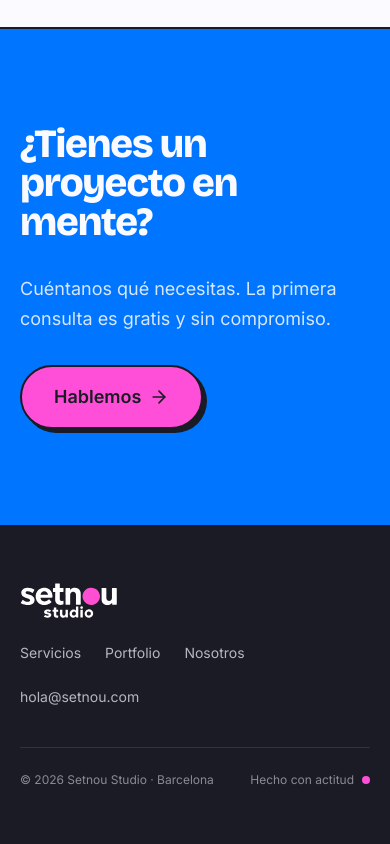
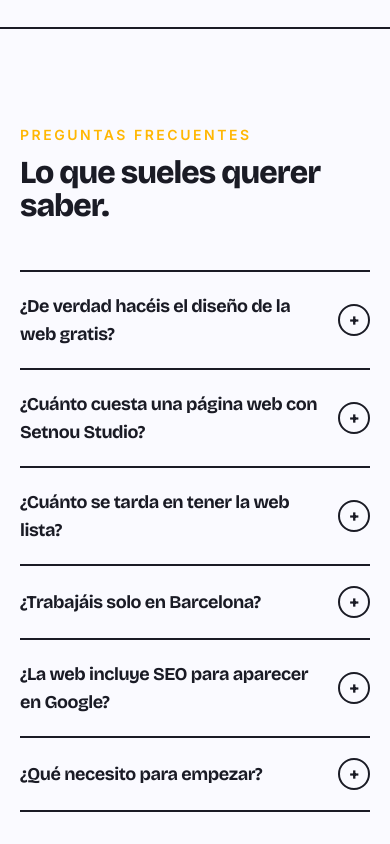
Before and after one commit to setnou-studio/setnou-web, a Next.js app: page / in a window 390 px wide. Shown: the part 6980-7824 px from the top of the page. Built offline with nearby package versions, Linux system fonts and the light colour scheme.

Commit message:
SEO/GEO: dominio setnoustudio.com, FAQ + FAQPage schema, JSON-LD con telefono, sitemap limpio

```diff
--- a/src/app/layout.tsx
+++ b/src/app/layout.tsx
@@ -19,7 +19,7 @@ const bricolage = Bricolage_Grotesque({
 });
 
 // Dominio canónico del sitio
-const SITE_URL = "https://setnou.studio";
+const SITE_URL = "https://setnoustudio.com";
 
 export const metadata: Metadata = {
   metadataBase: new URL(SITE_URL),
--- a/src/app/page.tsx
+++ b/src/app/page.tsx
@@ -99,17 +99,49 @@ const MARQUEE = [
   "Tiendas online",
 ];
 
+const SITE = "https://setnoustudio.com";
+
+// Preguntas frecuentes (contenido real + FAQPage schema → clave para SEO y GEO/IA)
+const FAQS = [
+  {
+    q: "¿De verdad hacéis el diseño de la web gratis?",
+    a: "Sí. Diseñamos tu web sin coste inicial y solo la pagas si te gusta el resultado. Así eliminamos el riesgo para ti: ves el trabajo terminado antes de decidir.",
+  },
+  {
+    q: "¿Cuánto cuesta una página web con Setnou Studio?",
+    a: "El diseño lo haces sin adelantar nada; solo pagas si te convence. El precio final depende del alcance (número de páginas, tienda online, SEO), pero desde el día 1 sabes exactamente lo que vas a pagar, sin sorpresas ni letra pequeña.",
+  },
+  {
+    q: "¿Cuánto se tarda en tener la web lista?",
+    a: "Una web a medida suele estar lista en unas 2 semanas de media desde que tenemos los contenidos, dependiendo de la complejidad del proyecto.",
+  },
+  {
+    q: "¿Trabajáis solo en Barcelona?",
+    a: "Tenemos sede en Barcelona, pero trabajamos con clientes de toda España en remoto. Tienes acceso directo a las personas que hacen el trabajo, sin intermediarios.",
+  },
+  {
+    q: "¿La web incluye SEO para aparecer en Google?",
+    a: "Sí. Cada web se construye con una base técnica optimizada para SEO (velocidad, estructura, datos estructurados) y ofrecemos posicionamiento orgánico para que aparezcas donde te buscan tus clientes.",
+  },
+  {
+    q: "¿Qué necesito para empezar?",
+    a: "Solo contarnos de qué va tu empresa. Rellena el formulario o escríbenos por WhatsApp y en menos de 24 h te decimos los siguientes pasos. La primera consulta es gratis y sin compromiso.",
+  },
+];
+
 // Datos estructurados (Schema.org) para SEO local y rich results
 const JSON_LD = {
   "@context": "https://schema.org",
   "@type": "ProfessionalService",
+  "@id": `${SITE}/#business`,
   name: "Setnou Studio",
   description:
     "Estudio de diseño web, SEO y estrategia digital en Barcelona. Webs a medida que convierten visitas en clientes.",
-  url: "https://setnou.studio",
+  url: SITE,
   email: "hola@setnou.com",
-  image: "https://setnou.studio/logo.svg",
-  logo: "https://setnou.studio/logo.svg",
+  telephone: "+34627411942",
+  image: `${SITE}/logo.svg`,
+  logo: `${SITE}/logo.svg`,
   priceRange: "€€",
   areaServed: { "@type": "Country", name: "España" },
   address: {
@@ -133,12 +165,27 @@ const JSON_LD = {
   slogan: "Tu web debería trabajar tanto como tú.",
 };
 
+// FAQPage schema (rich results en Google + citaciones en buscadores de IA)
+const FAQ_LD = {
+  "@context": "https://schema.org",
+  "@type": "FAQPage",
+  mainEntity: FAQS.map((f) => ({
+    "@type": "Question",
+    name: f.q,
+    acceptedAnswer: { "@type": "Answer", text: f.a },
+  })),
+};
+
 export default function Home() {
   return (
     <>
       <script
         type="application/ld+json"
         dangerouslySetInnerHTML={{ __html: JSON.stringify(JSON_LD) }}
+      />
+      <script
+        type="application/ld+json"
+        dangerouslySetInnerHTML={{ __html: JSON.stringify(FAQ_LD) }}
       />
       <span id="top" />
       <Nav />
@@ -333,6 +380,39 @@ export default function Home() {
           </div>
         </section>
 
+        {/* ════ FAQ ════ */}
+        <section id="faq" className="border-t-2 border-ink py-24 md:py-28">
+          <div className="mx-auto max-w-3xl px-5">
+            <div className="reveal mb-12">
+              <p className="mb-3 text-sm font-semibold uppercase tracking-[0.18em] text-gold">
+                Preguntas frecuentes
+              </p>
+              <h2 className="font-display text-[clamp(2rem,5vw,3.25rem)] font-extrabold leading-[1.02] tracking-[-0.03em]">
+                Lo que sueles querer saber.
+              </h2>
+            </div>
+
+            <div className="flex flex-col">
+              {FAQS.map((f) => (
+                <details
+                  key={f.q}
+                  className="reveal group border-b-2 border-ink py-5 first:border-t-2"
+                >
+                  <summary className="flex cursor-pointer items-center justify-between gap-4 font-display text-lg font-bold tracking-tight [&::-webkit-details-marker]:hidden">
+                    {f.q}
+                    <span className="grid size-8 shrink-0 place-items-center rounded-full border-2 border-ink text-xl leading-none transition-transform group-open:rotate-45">
+                      +
+                    </span>
+                  </summary>
+                  <p className="mt-3 max-w-2xl leading-relaxed text-muted-foreground">
+                    {f.a}
+                  </p>
+                </details>
+              ))}
+            </div>
+          </div>
+        </section>
+
         {/* ════ CTA final ════ */}
         <section id="contacto" className="border-y-2 border-ink bg-electric text-paper">
           <div className="mx-auto flex max-w-6xl flex-col items-start gap-8 px-5 py-24 md:py-28">
--- a/src/app/robots.ts
+++ b/src/app/robots.ts
@@ -1,6 +1,6 @@
 import type { MetadataRoute } from "next";
 
-const SITE_URL = "https://setnou.studio";
+const SITE_URL = "https://setnoustudio.com";
 
 export default function robots(): MetadataRoute.Robots {
   return {
--- a/src/app/sitemap.ts
+++ b/src/app/sitemap.ts
@@ -1,14 +1,11 @@
 import type { MetadataRoute } from "next";
 
-const SITE_URL = "https://setnou.studio";
+const SITE_URL = "https://setnoustudio.com";
 
 export default function sitemap(): MetadataRoute.Sitemap {
   const lastModified = new Date();
-  // Single-page: las secciones se indexan vía anclas de la home.
+  // Web de una sola página: se indexa la home (los #fragmentos no cuentan como URLs).
   return [
     { url: SITE_URL, lastModified, changeFrequency: "monthly", priority: 1 },
-    { url: `${SITE_URL}/#servicios`, lastModified, changeFrequency: "monthly", priority: 0.8 },
-    { url: `${SITE_URL}/#portfolio`, lastModified, changeFrequency: "monthly", priority: 0.8 },
-    { url: `${SITE_URL}/#nosotros`, lastModified, changeFrequency: "yearly", priority: 0.6 },
   ];
 }
```
